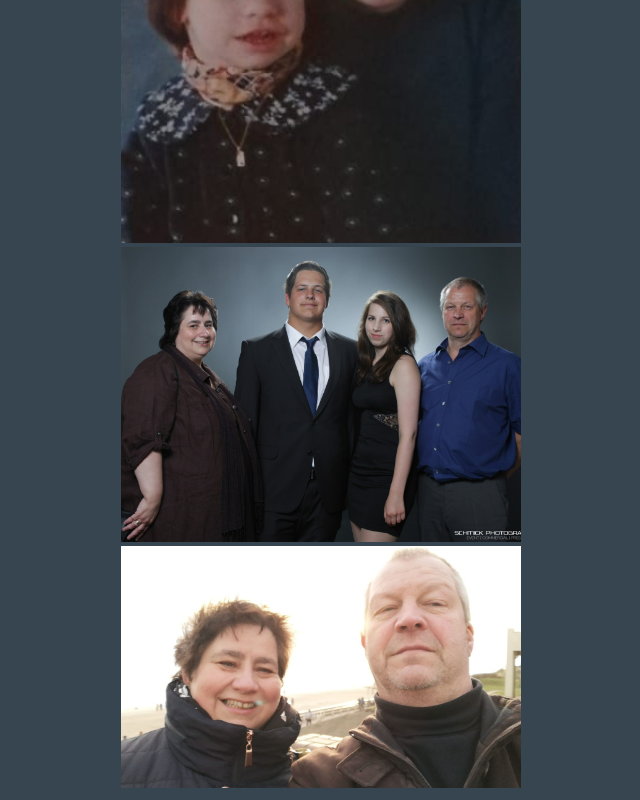
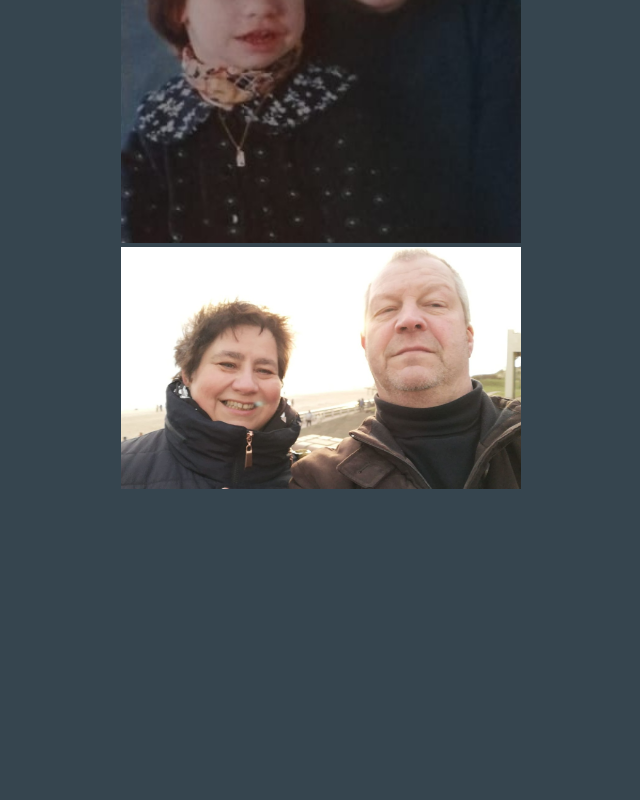
Before and after one commit to MamaHellmann/MamaHellmann.github.io, a plain HTML site: page index.html in a window 1280 px wide. Shown: the part 2065-2865 px from the top of the page, without its empty margins (319-959 px from the left). After the commit the page ends 2566 px from the top, so only its background shows below. Drawn offline with Linux system fonts and the light colour scheme.

Commit message:
Update index.html

```diff
--- a/index.html
+++ b/index.html
@@ -19,7 +19,6 @@
 	<center><img alt="5" src="5.jpg" width="400"/></center>
 	<center><img alt="6" src="6.jpg" width="400"/></center>
 	<center><img alt="7" src="7.jpg" width="400"/></center>
-	<center><img alt="11" src="11.jpg" width="400"/></center>
 	<center><img alt="10" src="10.jpg" width="400"/></center>
 
 </body>
```
